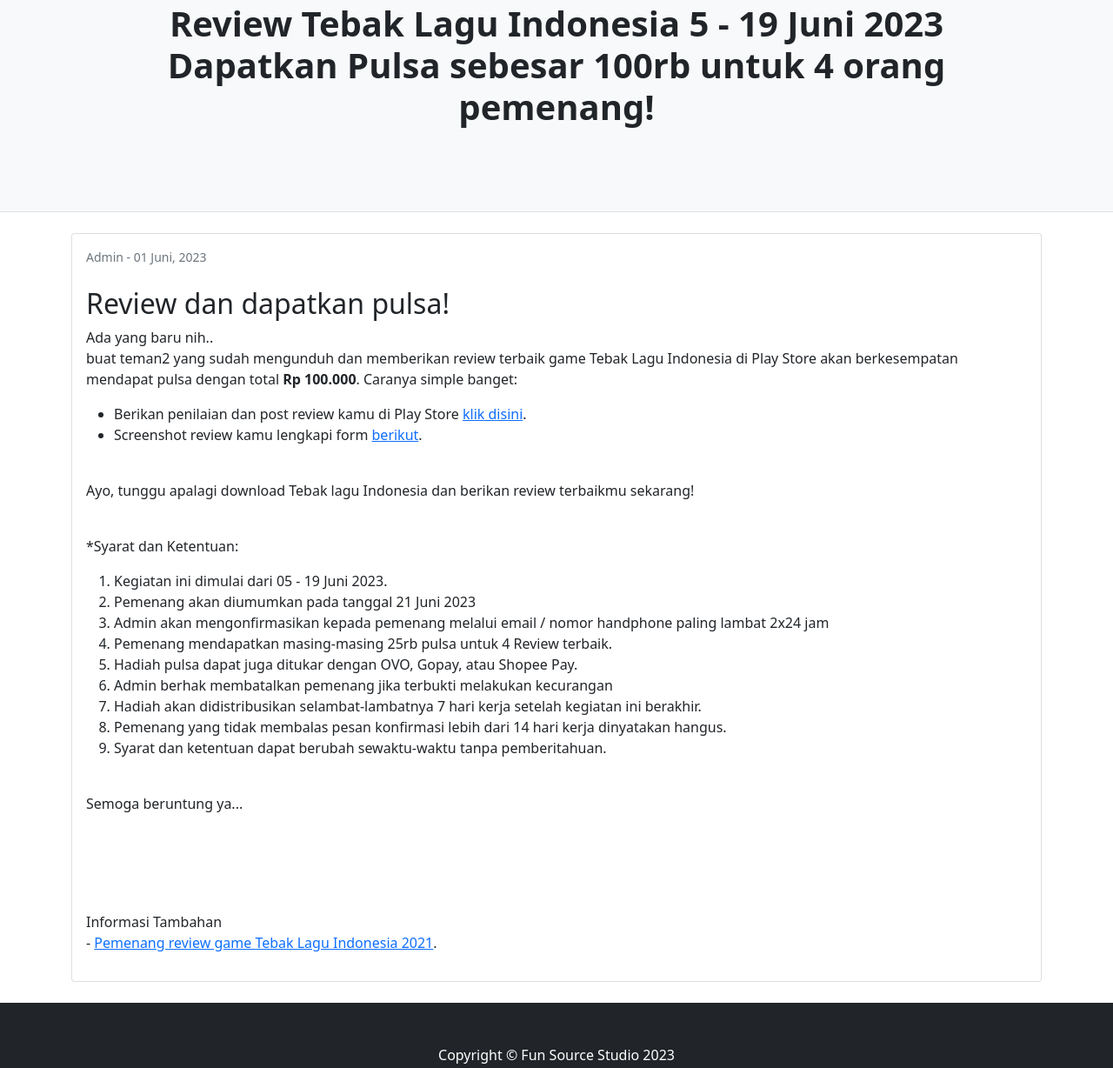
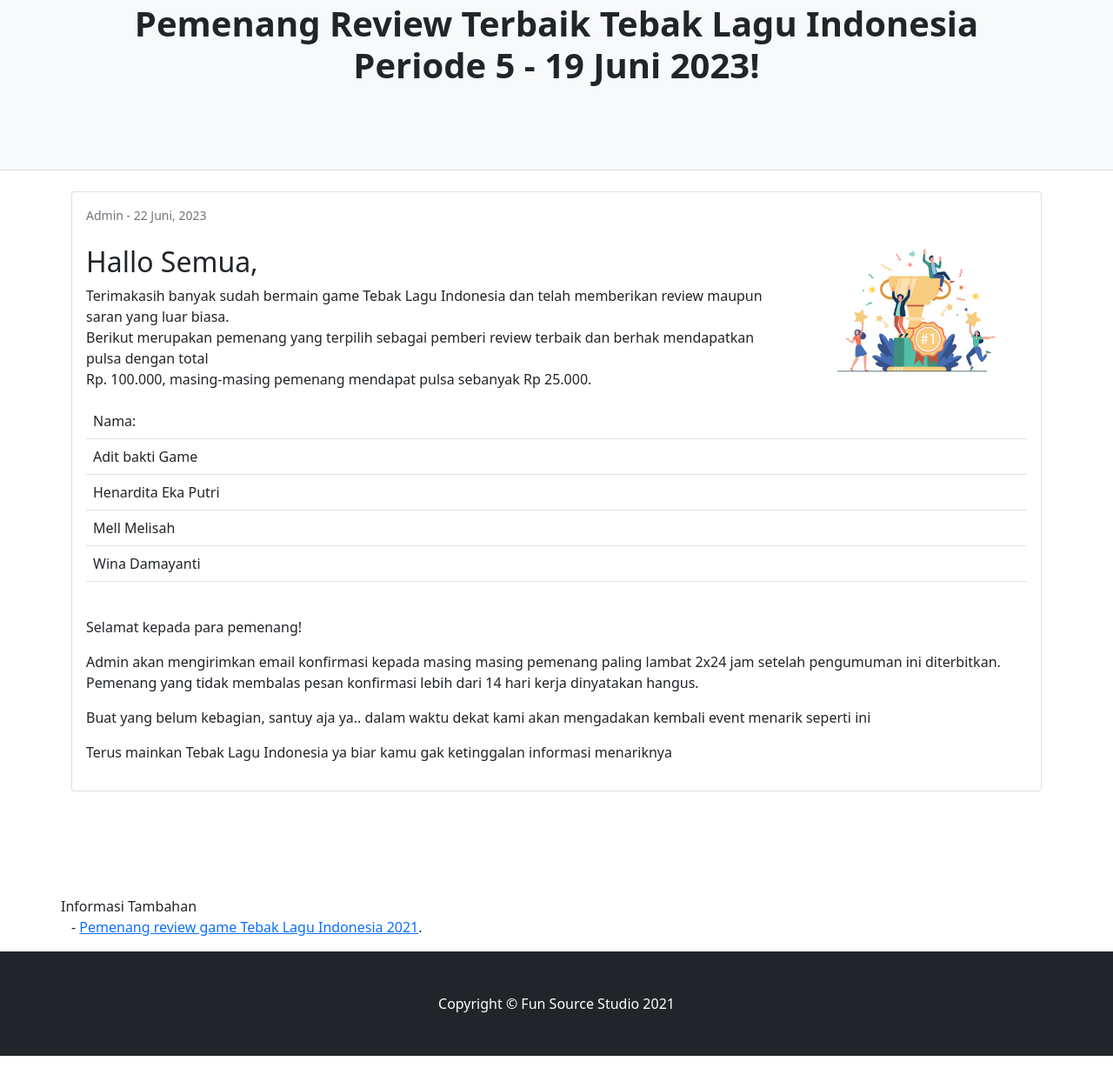
Before and after one commit to funsource/tebaklaguindonesia, a website: page event/show.html in a window 1280 px wide. Shown: the part 169-1397 px from the top of the page at 87% size. Drawn offline with nearby package versions, Linux system fonts and the light colour scheme.

Commit message:
pengumuman pemenang

```diff
--- a/event/show.html
+++ b/event/show.html
@@ -15,14 +15,16 @@
         <!-- Responsive navbar-->
         <nav class="navbar navbar-expand-lg navbar-dark bg-dark" style="background-color:#29ade3!important">
             <div class="container">
-	  	<a class="navbar-brand" style="background-color:#29ade3" href="#!"><img src="assets/img/Logo.png" style="width:50px;" class="rounded-circle" alt="Logo"> &nbsp;&nbsp; Tebak Lagu Indonesia</a>
+			  <a class="navbar-brand" style="background-color:#29ade3" href="#!"><img src="assets/img/Logo.png" style="width:50px;" class="rounded-circle" alt="Logo"> &nbsp;&nbsp; Tebak Lagu Indonesia</a>
+                <button class="navbar-toggler" type="button" data-bs-toggle="collapse" data-bs-target="#navbarSupportedContent" aria-controls="navbarSupportedContent" aria-expanded="false" aria-label="Toggle navigation"><span class="navbar-toggler-icon"></span></button>
+
             </div>
         </nav>
         <!-- Page header with logo and tagline-->
         <header class="py-5 bg-light border-bottom mb-4">
             <div class="container">
                 <div class="text-center my-5">
-                    <h1 class="fw-bolder">Review Tebak Lagu Indonesia  5 - 19 Juni 2023<br> Dapatkan Pulsa sebesar 100rb untuk 4 orang pemenang!</h1>
+                    <h1 class="fw-bolder">Pemenang Review Terbaik Tebak Lagu Indonesia<br> Periode 5 - 19 Juni 2023!</h1>
                     <!-- <p class="lead mb-0">Gas</p> -->
                 </div>
             </div>
@@ -36,43 +38,47 @@
                     <div class="card mb-4">
                         <!-- <a href="#!"><img class="card-img-top" src="https://dummyimage.com/850x350/dee2e6/6c757d.jpg" alt="..." /></a> -->
                         <div class="card-body">
-                            <div class="small text-muted">Admin - 01 Juni, 2023</div>
+                            <div class="small text-muted">Admin - 22 Juni, 2023</div>
                             <br>
-                            <h2>Review dan dapatkan pulsa!</h2>
-                            <p>Ada yang baru nih.. <br>buat teman2 yang sudah mengunduh dan memberikan review terbaik game Tebak Lagu Indonesia di Play Store akan berkesempatan mendapat pulsa dengan total <b>Rp 100.000</b>. Caranya simple banget:</p>
-                            <ul>
-                                <li>Berikan penilaian dan post review kamu di Play Store <a href="https://play.google.com/store/apps/details?id=com.funsource.tebaklagu">klik disini</a>. </li>
-                                <li>Screenshot review kamu lengkapi form <a href="https://forms.gle/7xS373z5E3pv98w16">berikut</a>.</li>
-                            </ul>
-                            <br>
-                            <p>
-                                Ayo, tunggu apalagi download Tebak lagu Indonesia dan berikan review terbaikmu sekarang!
-                            </p>
-                            <br>
-                            <p>
-                                *Syarat dan Ketentuan:
-                            </p>
-                            <ol>
-                                <li>Kegiatan ini dimulai dari 05 - 19 Juni 2023.</li>
-                                <li>Pemenang akan diumumkan pada tanggal 21 Juni 2023</li>
-                                <li>Admin akan mengonfirmasikan kepada pemenang melalui email / nomor handphone paling lambat 2x24 jam</li>
-                                <li>Pemenang mendapatkan masing-masing 25rb pulsa untuk 4 Review terbaik.</li>
-                                <li>Hadiah pulsa dapat juga ditukar dengan OVO, Gopay, atau Shopee Pay.</li>
-                                <li>Admin berhak membatalkan pemenang jika terbukti melakukan kecurangan</li>
-                                <li>Hadiah akan didistribusikan selambat-lambatnya 7 hari kerja setelah kegiatan ini berakhir.</li>
-                                <li>Pemenang yang tidak membalas pesan konfirmasi lebih dari 14 hari kerja dinyatakan hangus.</li>
-                                <li>Syarat dan ketentuan dapat berubah sewaktu-waktu tanpa pemberitahuan.</li>
-                            </ol>
-                            <br>
-                            <p>Semoga beruntung ya...</p>
+
+							<div class="row">
+								<div class="col-md-9">
+								 <h2>Hallo Semua,</h2>
+								<p>Terimakasih banyak sudah bermain game Tebak Lagu Indonesia dan telah memberikan review maupun saran yang luar biasa.<br>
+							Berikut merupakan pemenang yang terpilih sebagai pemberi review terbaik dan berhak mendapatkan pulsa dengan total <br/>Rp. 100.000, masing-masing pemenang mendapat pulsa sebanyak Rp 25.000.</p>
+								</div>
+								<div class="col-md-3">
+									<img src="assets/img/8601.jpg" style="width:250px;"></img>
+								</div>
+							</div>
 
 
+							<table class="table">
+								<tr>
+									<td>Nama:</td>
+								</tr>
+								<tr>
+									<td>Adit bakti Game</td>
+								</tr>
+								<tr>
+									<td>Henardita Eka Putri</td>
+								</tr>
+								<tr>
+									<td>Mell Melisah</td>
+								</tr>
+								<tr>
+									<td>Wina Damayanti</td>
+								</tr>
+							</table>
                             <br>
-                            <br>
-                            <br>
-                            <br>
-							Informasi Tambahan
-							<p>- <a href="https://funsource.github.io/tebaklaguindonesia/event/show_17Sep2021">Pemenang review game Tebak Lagu Indonesia 2021</a>. </9>
+
+							<p>Selamat kepada para pemenang!</p>
+							<p>Admin akan mengirimkan email konfirmasi kepada masing masing pemenang paling lambat 2x24 jam setelah pengumuman ini diterbitkan. <br>
+							Pemenang yang tidak membalas pesan konfirmasi lebih dari 14 hari kerja dinyatakan hangus. </p>
+
+							<p>Buat yang belum kebagian, santuy aja ya.. dalam waktu dekat kami akan mengadakan kembali event menarik seperti ini<p>
+							<p>Terus mainkan Tebak Lagu Indonesia ya biar kamu gak ketinggalan informasi menariknya</p>
+
                         </div>
                     </div>
 
@@ -80,11 +86,18 @@
                 </div>
                 <!-- Side widgets-->
 
+                <br>
+                        <br>
+                        <br>
+                        <br>
+                        Informasi Tambahan
+                        <p>- <a href="https://funsource.github.io/tebaklaguindonesia/event/show_17Sep2021">Pemenang review game Tebak Lagu Indonesia 2021</a>. </9>
+
             </div>
         </div>
         <!-- Footer-->
         <footer class="py-5 bg-dark">
-            <div class="container"><p class="m-0 text-center text-white">Copyright &copy; Fun Source Studio 2023</p></div>
+            <div class="container"><p class="m-0 text-center text-white">Copyright &copy; Fun Source Studio 2021</p></div>
         </footer>
         <!-- Bootstrap core JS-->
         <script src="https://cdn.jsdelivr.net/npm/bootstrap@5.1.0/dist/js/bootstrap.bundle.min.js"></script>
```
